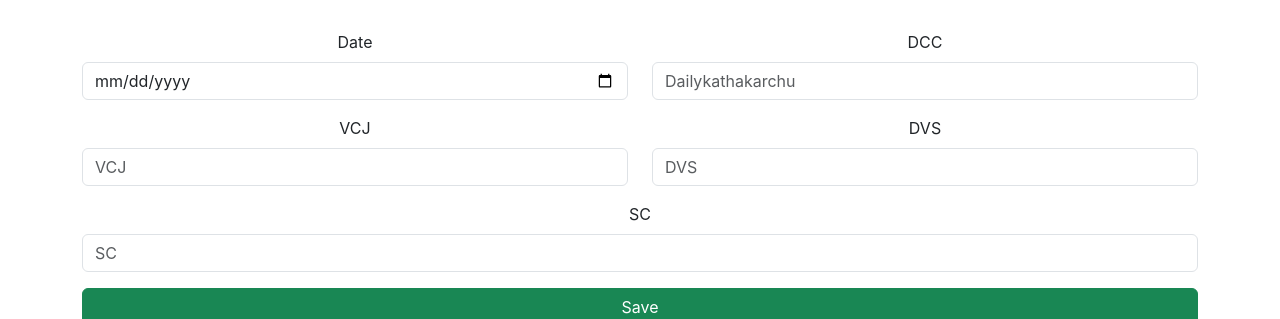
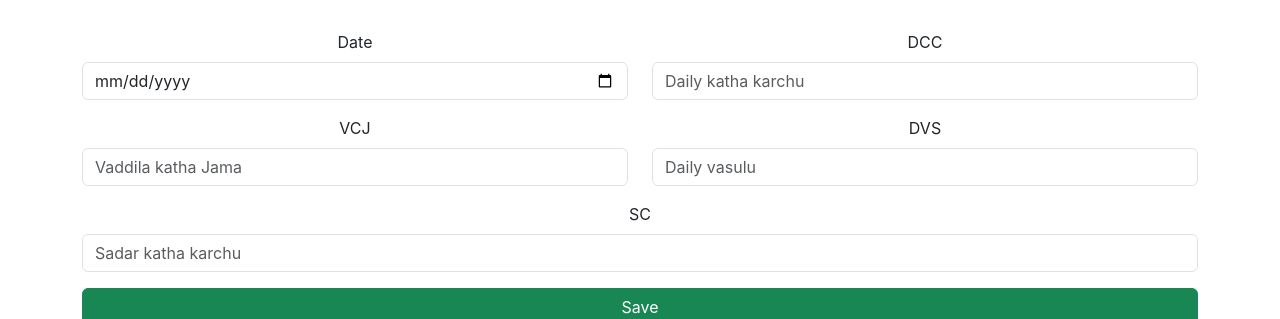
Before and after one commit to Firstgitacc/FinApp, a React (Create React App) app: page /accountsheet in a window 1280 px wide. Shown: the part 168-487 px from the top of the page. Built offline with nearby package versions, Linux system fonts and the light colour scheme; no server answers.

Commit message:
date format issue

```diff
--- a/src/Modules/Accountsheet/Account.js
+++ b/src/Modules/Accountsheet/Account.js
@@ -38,10 +38,32 @@ const Account = () => {
     }, []);
     const handleSubmit = (e) => {
         e.preventDefault();
+        const formattedDate = formatDate(date);
         const apiUrl = `${process.env.REACT_APP_API_URL}/account`
         console.log('API URL:', process.env.REACT_APP_API_URL);
-        const formattedDate = formatDate(date);
-        const newRecord = { date:formattedDate, dcc, vcj, dvs, sc };
+        const newRecord = { formattedDate, dcc, vcj, dvs, sc };
+        if (editIndex !== null) {
+            const recordId = records[editIndex].id;
+            fetch(`${apiUrl}/${recordId}`, {
+                method: 'PUT',
+                headers: { 'Content-Type': 'application/json' },
+                body: JSON.stringify(newRecord),
+            })
+                .then((response) => response.json())
+                .then((data) => {
+                    const updatedRecords = [...records];
+                    updatedRecords[editIndex] = { ...newRecord, id: recordId }; // Keep the original record's ID
+                    setRecords(updatedRecords);
+                    setMessage('Record updated successfully!');
+                    setEditIndex(null); // Reset edit mode
+                })
+                .catch((error) => {
+                    console.log('Error:', error);
+                    setMessage('Failed to update the record');
+                });
+
+        } else {
+            // Create a new record
             fetch(apiUrl, {
                 method: 'POST',
                 headers: { 'Content-Type': 'application/json' },
@@ -55,7 +77,8 @@ const Account = () => {
                         setRecords(updatedRecords);
                         setMessage('Record updated successfully!');
                         setEditIndex(null); // Reset edit mode
-                } else {
+                    }
+                    else {
                         // If not editing, add a new record
                         setRecords([...records, newRecord]);
                         setMessage('Record added successfully!');
@@ -65,6 +88,9 @@ const Account = () => {
                     console.log('Error:', error);
                     setMessage('Failed to submit the form');
                 });
+        }
+
+
         // setRecords([...records, newRecord]);
         // setMessage('Record added successfully!');
         clearForm();
@@ -139,7 +165,7 @@ const Account = () => {
                         <input
                             type="number"
                             className="form-control"
-                            placeholder="Dailykathakarchu"
+                            placeholder="Daily katha karchu"
                             value={dcc}
                             onChange={handleDccChange}
                             required
@@ -153,7 +179,7 @@ const Account = () => {
                         <input
                             type="number"
                             className="form-control"
-                            placeholder="VCJ"
+                            placeholder="Vaddila katha Jama"
                             value={vcj}
                             onChange={handleVcjChange}
                             required
@@ -164,7 +190,7 @@ const Account = () => {
                         <input
                             type="number"
                             className="form-control"
-                            placeholder="DVS"
+                            placeholder="Daily vasulu"
                             value={dvs}
                             onChange={(e) => setDvs(e.target.value)}
                             required
@@ -177,7 +203,7 @@ const Account = () => {
                     <input
                         type="text"
                         className="form-control"
-                        placeholder="SC"
+                        placeholder="Sadar katha karchu"
                         value={sc}
                         onChange={(e) => setSc(e.target.value)}
                         required
```
Lines whose indentation alone changed are shown as unchanged.
